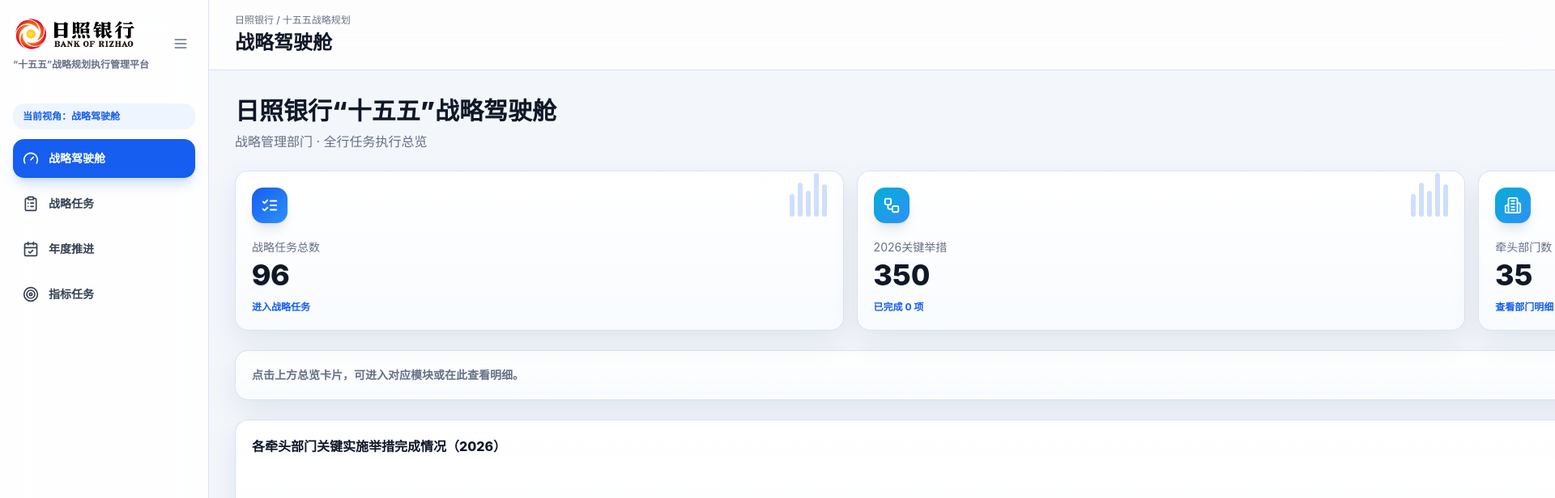
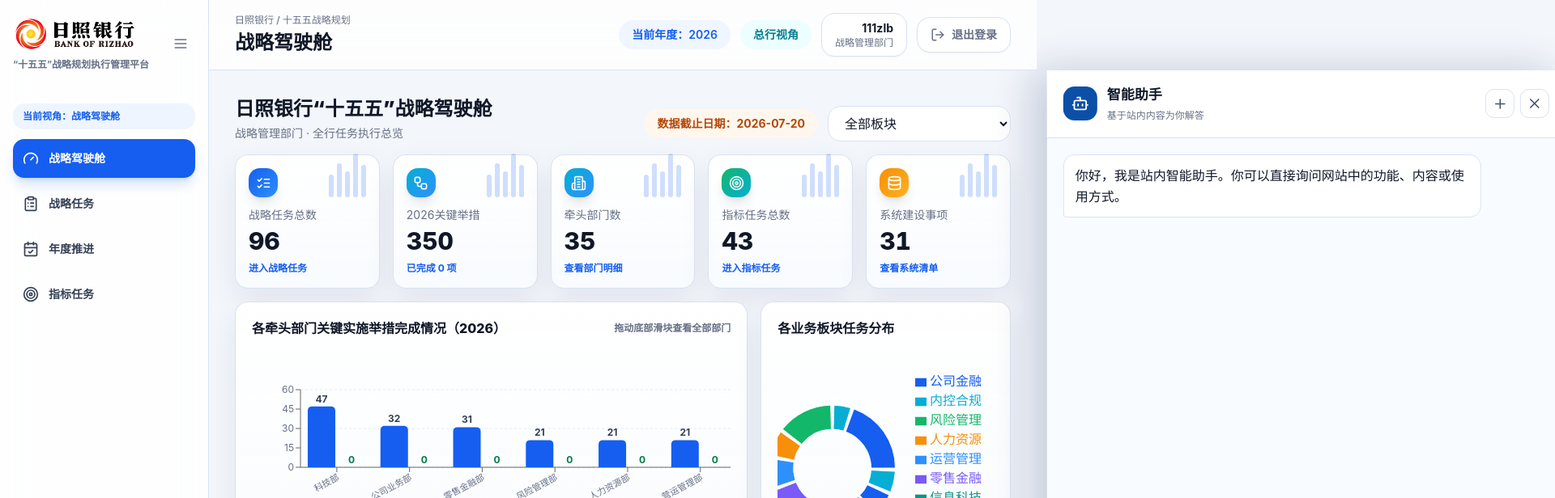
Before and after one commit to forevermik/rizhao-bank-strategy-demo, a React (Vite) app: page /login in a window 1280 px wide. Both pictures are taken after a click on the button "登录". Shown: the top 616 px of the page at 81% size, 1920 px wide, since content can reach past the window. Built offline with nearby package versions, Linux system fonts and the light colour scheme.

Commit message:
refactor: compact strategic cockpit layout

```diff
--- a/src/components/common/StatCard.tsx
+++ b/src/components/common/StatCard.tsx
@@ -9,6 +9,7 @@ type StatCardProps = {
   icon: LucideIcon;
   tone?: 'blue' | 'cyan' | 'green' | 'amber';
   actionLabel?: string;
+  compact?: boolean;
 };
 
 const toneMap = {
@@ -18,7 +19,7 @@ const toneMap = {
   amber: 'from-[#F79009] to-[#FDB022]',
 };
 
-export function StatCard({ label, value, suffix = '', hint, icon: Icon, tone = 'blue', actionLabel }: StatCardProps) {
+export function StatCard({ label, value, suffix = '', hint, icon: Icon, tone = 'blue', actionLabel, compact = false }: StatCardProps) {
   const [display, setDisplay] = useState(0);
 
   useEffect(() => {
@@ -34,10 +35,10 @@ export function StatCard({ label, value, suffix = '', hint, icon: Icon, tone = '
   }, [value]);
 
   return (
-    <div className="soft-panel group rounded-ui p-5 transition duration-200 hover:-translate-y-1 hover:shadow-glow">
+    <div className={`soft-panel group rounded-ui transition duration-200 hover:-translate-y-1 hover:shadow-glow ${compact ? 'p-4' : 'p-5'}`}>
       <div className="flex items-start justify-between">
-        <div className={`grid h-11 w-11 place-items-center rounded-[14px] bg-gradient-to-br ${toneMap[tone]} text-white shadow-lg`}>
-          <Icon size={22} />
+        <div className={`grid place-items-center rounded-[14px] bg-gradient-to-br ${toneMap[tone]} text-white shadow-lg ${compact ? 'h-9 w-9' : 'h-11 w-11'}`}>
+          <Icon size={compact ? 19 : 22} />
         </div>
         <div className="flex h-9 items-end gap-1">
           {[28, 42, 32, 54, 40].map((height, index) => (
@@ -49,13 +50,13 @@ export function StatCard({ label, value, suffix = '', hint, icon: Icon, tone = '
           ))}
         </div>
       </div>
-      <div className="mt-5 text-sm text-muted">{label}</div>
-      <div className="metric-number mt-1 text-4xl font-extrabold text-ink">
+      <div className={`${compact ? 'mt-3' : 'mt-5'} text-sm text-muted`}>{label}</div>
+      <div className={`metric-number mt-1 font-extrabold text-ink ${compact ? 'text-3xl' : 'text-4xl'}`}>
         {typeof value === 'number' ? display : value}
         {typeof value === 'number' && <span className="ml-1 text-xl text-brand-500">{suffix}</span>}
       </div>
       {hint && <div className="mt-2 text-xs text-muted">{hint}</div>}
-      {actionLabel && <div className="mt-3 text-xs font-bold text-brand-500">{actionLabel}</div>}
+      {actionLabel && <div className={`${compact ? 'mt-2' : 'mt-3'} text-xs font-bold text-brand-500`}>{actionLabel}</div>}
     </div>
   );
 }
--- a/src/pages/StrategicCockpitPage.tsx
+++ b/src/pages/StrategicCockpitPage.tsx
@@ -69,16 +69,15 @@ export function StrategicCockpitPage() {
     .map((item) => ({ name: item.name, total: item.measureCount, completed: item.completedCount }));
 
   const openSummary = (target: 'departments' | 'systems') => {
-    setActiveSummary(target);
-    window.setTimeout(() => document.getElementById('summary-detail')?.scrollIntoView({ behavior: 'smooth', block: 'start' }), 40);
+    setActiveSummary((current) => current === target ? null : target);
   };
 
   return (
-    <div className="space-y-6">
+    <div className="space-y-4">
       <div className="flex items-end justify-between">
         <div>
-          <h2 className="text-3xl font-black text-ink">日照银行“十五五”战略驾驶舱</h2>
-          <p className="mt-2 text-muted">战略管理部门 · 全行任务执行总览</p>
+          <h2 className="text-2xl font-black text-ink">日照银行“十五五”战略驾驶舱</h2>
+          <p className="mt-1 text-sm text-muted">战略管理部门 · 全行任务执行总览</p>
         </div>
         <div className="flex items-center gap-3">
           <div className="rounded-full bg-[#FFF7ED] px-4 py-2 text-sm font-bold text-[#B54708]">数据截止日期：{DEMO_DATA_AS_OF_DATE}</div>
@@ -90,28 +89,27 @@ export function StrategicCockpitPage() {
 
       <div className="grid grid-cols-5 gap-4">
         <Link to="/tasks" className="block focus:outline-none focus:ring-2 focus:ring-brand-500">
-          <StatCard label="战略任务总数" value={filtered.length} icon={ListChecks} actionLabel="进入战略任务" />
+          <StatCard compact label="战略任务总数" value={filtered.length} icon={ListChecks} actionLabel="进入战略任务" />
         </Link>
         <Link to={`/annual?year=${CURRENT_DEMO_YEAR}`} className="block focus:outline-none focus:ring-2 focus:ring-brand-500">
-          <StatCard label={`${CURRENT_DEMO_YEAR}关键举措`} value={measureTotal} icon={Workflow} tone="cyan" actionLabel={`已完成 ${completedMeasureTotal} 项`} />
+          <StatCard compact label={`${CURRENT_DEMO_YEAR}关键举措`} value={measureTotal} icon={Workflow} tone="cyan" actionLabel={`已完成 ${completedMeasureTotal} 项`} />
         </Link>
         <button type="button" onClick={() => openSummary('departments')} className="block text-left focus:outline-none focus:ring-2 focus:ring-brand-500">
-          <StatCard label="牵头部门数" value={leadDepartments.length} icon={Building2} tone="cyan" actionLabel="查看部门明细" />
+          <StatCard compact label="牵头部门数" value={leadDepartments.length} icon={Building2} tone="cyan" actionLabel="查看部门明细" />
         </button>
         <Link to="/indicators" className="block focus:outline-none focus:ring-2 focus:ring-brand-500">
-          <StatCard label="指标任务总数" value={indicators.length} icon={Target} tone="green" actionLabel="进入指标任务" />
+          <StatCard compact label="指标任务总数" value={indicators.length} icon={Target} tone="green" actionLabel="进入指标任务" />
         </Link>
         <button type="button" onClick={() => openSummary('systems')} className="block text-left focus:outline-none focus:ring-2 focus:ring-brand-500">
-          <StatCard label="系统建设事项" value={dashboardSeed.systemProjects.length} icon={Database} tone="amber" actionLabel="查看系统清单" />
+          <StatCard compact label="系统建设事项" value={dashboardSeed.systemProjects.length} icon={Database} tone="amber" actionLabel="查看系统清单" />
         </button>
       </div>
 
-      <section id="summary-detail" className="soft-panel rounded-ui p-5">
-        {!activeSummary && <div className="text-sm font-semibold text-muted">点击上方总览卡片，可进入对应模块或在此查看明细。</div>}
+      {activeSummary && <section id="summary-detail" className="soft-panel max-h-60 overflow-y-auto rounded-ui p-4">
         {activeSummary === 'departments' && (
           <div>
             <h3 className="text-lg font-black text-ink">牵头部门明细</h3>
-            <div className="mt-4 grid grid-cols-4 gap-3">
+            <div className="mt-3 grid grid-cols-4 gap-3">
               {leadDepartments.map((item) => (
                 <Link key={item.id} to={`/tasks?lead=${item.id}`} className="rounded-xl bg-[#F8FBFF] p-4 text-sm transition hover:bg-brand-50">
                   <div className="font-black text-ink">{item.name}</div>
@@ -125,7 +123,7 @@ export function StrategicCockpitPage() {
         {activeSummary === 'systems' && (
           <div>
             <h3 className="text-lg font-black text-ink">系统建设清单</h3>
-            <div className="mt-4 grid grid-cols-2 gap-3">
+            <div className="mt-3 grid grid-cols-2 gap-3">
               {dashboardSeed.systemProjects.slice(0, 8).map((item) => (
                 <div key={`${item.name}-${item.dueDate}`} className="rounded-xl bg-[#F8FBFF] p-4 text-sm">
                   <div className="font-bold text-ink">{item.name}</div>
@@ -135,15 +133,16 @@ export function StrategicCockpitPage() {
             </div>
           </div>
         )}
-      </section>
+      </section>}
 
-      <ChartFrame title={`各牵头部门关键实施举措完成情况（${CURRENT_DEMO_YEAR}）`}>
+      <div className="grid grid-cols-12 gap-4">
+      <ChartFrame className="col-span-8" title={`各牵头部门关键实施举措完成情况（${CURRENT_DEMO_YEAR}）`} action={<span className="text-xs font-semibold text-muted">拖动底部滑块查看全部部门</span>}>
         <div className="overflow-x-auto pb-2">
-          <div style={{ width: Math.max(1180, departmentMeasureData.length * 108), height: 390 }}>
+          <div style={{ width: Math.max(860, departmentMeasureData.length * 92), height: 290 }}>
             <ResponsiveContainer width="100%" height="100%">
-              <BarChart data={departmentMeasureData} margin={{ top: 28, right: 24, left: 0, bottom: 88 }} barGap={4}>
+              <BarChart data={departmentMeasureData} margin={{ top: 24, right: 18, left: 0, bottom: 68 }} barGap={3}>
                 <CartesianGrid stroke="#E4EBF5" strokeDasharray="3 3" vertical={false} />
-                <XAxis dataKey="name" interval={0} angle={-32} textAnchor="end" height={100} tick={{ fill: '#667085', fontSize: 12 }} />
+                <XAxis dataKey="name" interval={0} angle={-28} textAnchor="end" height={78} tick={{ fill: '#667085', fontSize: 11 }} />
                 <YAxis allowDecimals={false} tick={{ fill: '#667085', fontSize: 12 }} />
                 <Tooltip wrapperClassName="chart-tooltip" />
                 <Legend verticalAlign="top" align="center" />
@@ -159,10 +158,10 @@ export function StrategicCockpitPage() {
         </div>
       </ChartFrame>
 
-      <ChartFrame title="各业务板块任务分布">
-        <ResponsiveContainer width="100%" height={300}>
+      <ChartFrame className="col-span-4" title="各业务板块任务分布">
+        <ResponsiveContainer width="100%" height={290}>
           <PieChart>
-            <Pie data={areaDistribution.slice(0, 10)} dataKey="value" nameKey="name" innerRadius={58} outerRadius={102} paddingAngle={3}>
+            <Pie data={areaDistribution.slice(0, 10)} dataKey="value" nameKey="name" innerRadius={48} outerRadius={78} paddingAngle={3} cx="38%">
               {areaDistribution.slice(0, 10).map((_, index) => <Cell key={index} fill={palette[index % palette.length]} />)}
             </Pie>
             <Tooltip wrapperClassName="chart-tooltip" />
@@ -170,6 +169,7 @@ export function StrategicCockpitPage() {
           </PieChart>
         </ResponsiveContainer>
       </ChartFrame>
+      </div>
     </div>
   );
 }
```
